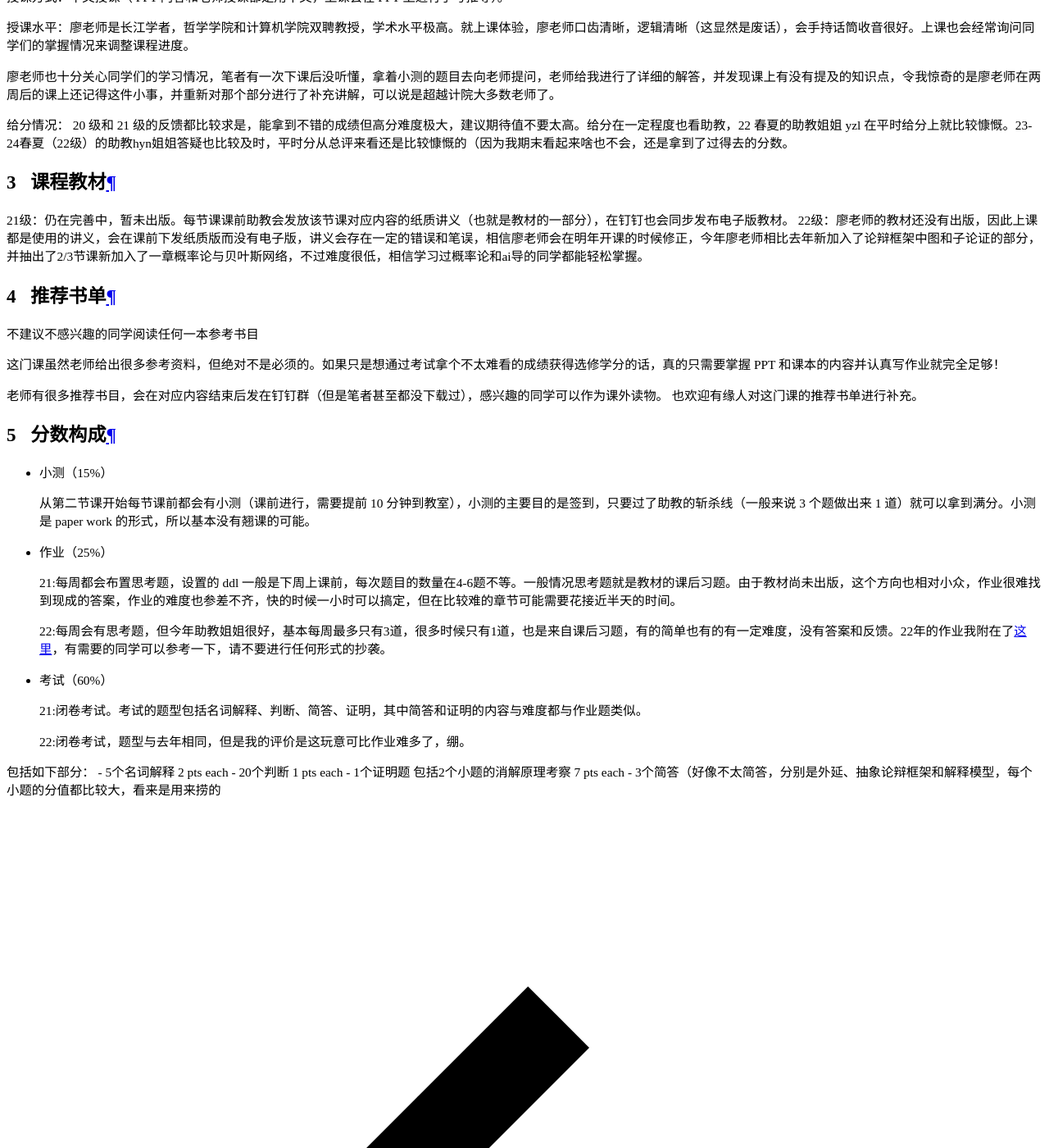
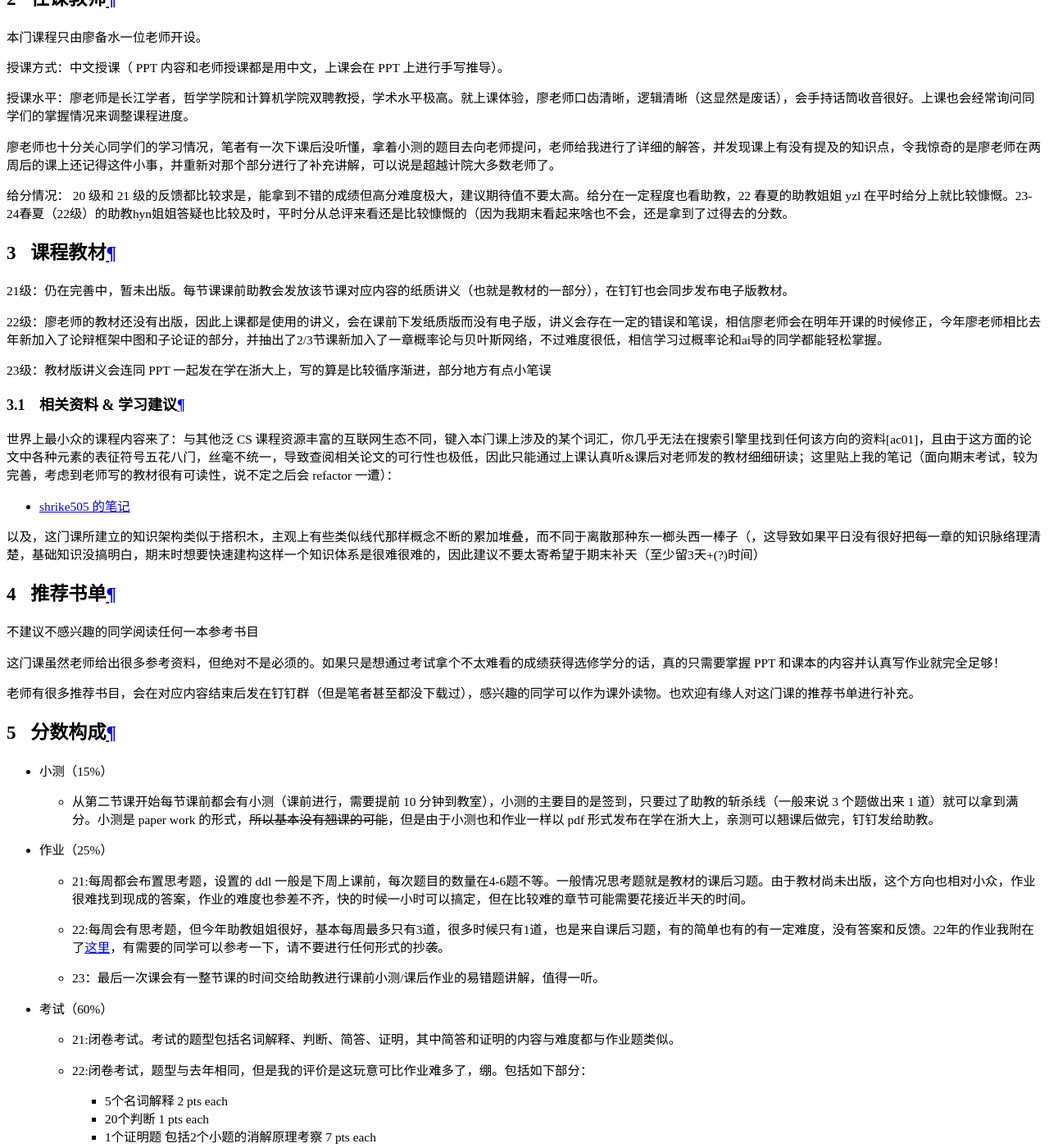
Before and after one commit to ZJU-Turing/TuringCourses, an MkDocs documentation site: the page built from docs/major_elective/ai_logic/index.md, in a window 1280 px wide and 1400 px high, scrolled down 19336 px. Shown: the whole window at 82% size. Built offline with MkDocs 1.6.1 and Material for MkDocs 9.7.7, drawn with Linux system fonts in a browser that asks for light colours; comment, search, counter and statistics services are not loaded; some of the changed text lies outside the part shown.

Commit message:
docs: 更新人工智能逻辑，面向对象程序设计，习近平新时代中国特色社会主义思想概论课程内容 (#247)
* docs: 更新人工智能逻辑，面向对象程序设计，习近平新时代中国特色社会主义思想概论课程内容

* fix: 修正习概分栏显示问题

```diff
--- a/docs/major_elective/ai_logic/index.md
+++ b/docs/major_elective/ai_logic/index.md
@@ -1,19 +1,21 @@
 # 人工智能逻辑
+
 <div class="badges">
     <span class="badge ai-badge">AI 专业选修</span>
 </div>
 
 ## 课程学习内容
-人工智能逻辑研究逻辑语言和推理规则；语言表示（如一阶逻辑语言、基于规则的语言）、语法规则（将关系/连接表示为公式）、语义模型（公式的解释）。
-主要知识点为：
+
+人工智能逻辑研究逻辑语言和推理规则；语言表示（如一阶逻辑语言、基于规则的语言）、语法规则（将关系/连接表示为公式）、语义模型（公式的解释）。主要知识点为：
 
 - 知识的表示与推理
 - 命题逻辑与一阶逻辑
 - 知识图谱与描述逻辑
 - 缺省逻辑、非单调逻辑
 - 回答集编程
-- 论证与攻击关系
-- 抽象论辩理论
+- 经典抽象论辩理论
+- 结构化论辩理论
+- 论辩语义的计算方法
 - 概率论与贝叶斯网络（此部分是23-24春夏新加入的部分）
 
 在命题逻辑与一阶逻辑及之前的内容和在[离散数学](../../major_basic/discrete_math/)以及[人工智能基础/人工智能引论](../../major_basic/ai_basic/)课程中学到的相关逻辑差距不大，最大的区别可能重新引入了一套符号体系，在逻辑推导等方面有范式。
@@ -27,8 +29,8 @@
 
 不过对于最开始的命题逻辑和一阶逻辑老师也会重新讲一遍，所以没有逻辑学基础的同学其实也完全不影响修读这门课，只是在课程前期会吃力一些。
 
+## 任课教师
 
-## 任课教师
 本门课程只由廖备水一位老师开设。
 
 授课方式：中文授课（ PPT 内容和老师授课都是用中文，上课会在 PPT 上进行手写推导）。
@@ -39,40 +41,51 @@
 
 给分情况： 20 级和 21 级的反馈都比较求是，能拿到不错的成绩但高分难度极大，建议期待值不要太高。给分在一定程度也看助教，22 春夏的助教姐姐 yzl 在平时给分上就比较慷慨。23-24春夏（22级）的助教hyn姐姐答疑也比较及时，平时分从总评来看还是比较慷慨的（因为我期末看起来啥也不会，还是拿到了过得去的分数。
 
-
 ## 课程教材
 
 21级：仍在完善中，暂未出版。每节课课前助教会发放该节课对应内容的纸质讲义（也就是教材的一部分），在钉钉也会同步发布电子版教材。
+
 22级：廖老师的教材还没有出版，因此上课都是使用的讲义，会在课前下发纸质版而没有电子版，讲义会存在一定的错误和笔误，相信廖老师会在明年开课的时候修正，今年廖老师相比去年新加入了论辩框架中图和子论证的部分，并抽出了2/3节课新加入了一章概率论与贝叶斯网络，不过难度很低，相信学习过概率论和ai导的同学都能轻松掌握。
+
+23级：教材版讲义会连同 PPT 一起发在学在浙大上，写的算是比较循序渐进，部分地方有点小笔误
+
+### 相关资料 & 学习建议
+
+世界上最小众的课程内容来了：与其他泛 CS 课程资源丰富的互联网生态不同，键入本门课上涉及的某个词汇，你几乎无法在搜索引擎里找到任何该方向的资料[ac01]，且由于这方面的论文中各种元素的表征符号五花八门，丝毫不统一，导致查阅相关论文的可行性也极低，因此只能通过上课认真听&课后对老师发的教材细细研读；这里贴上我的笔记（面向期末考试，较为完善，考虑到老师写的教材很有可读性，说不定之后会 refactor 一遭）：
+
+- [shrike505 的笔记](https://nest.shrike505.cc/notes/AI/AIL/)
+
+以及，这门课所建立的知识架构类似于搭积木，主观上有些类似线代那样概念不断的累加堆叠，而不同于离散那种东一榔头西一棒子（，这导致如果平日没有很好把每一章的知识脉络理清楚，基础知识没搞明白，期末时想要快速建构这样一个知识体系是很难很难的，因此建议不要太寄希望于期末补天（至少留3天+(?)时间）
 
 ## 推荐书单
 
 !!! warning "不建议不感兴趣的同学阅读任何一本参考书目"
     这门课虽然老师给出很多参考资料，但绝对不是必须的。如果只是想通过考试拿个不太难看的成绩获得选修学分的话，真的只需要掌握 PPT 和课本的内容并认真写作业就完全足够！
 
-老师有很多推荐书目，会在对应内容结束后发在钉钉群（但是笔者甚至都没下载过），感兴趣的同学可以作为课外读物。
-也欢迎有缘人对这门课的推荐书单进行补充。
+老师有很多推荐书目，会在对应内容结束后发在钉钉群（但是笔者甚至都没下载过），感兴趣的同学可以作为课外读物。也欢迎有缘人对这门课的推荐书单进行补充。
 
 ## 分数构成
 
-* 小测（15%）
+- 小测（15%）
 
-    从第二节课开始每节课前都会有小测（课前进行，需要提前 10 分钟到教室），小测的主要目的是签到，只要过了助教的斩杀线（一般来说 3 个题做出来 1 道）就可以拿到满分。小测是 paper work 的形式，所以基本没有翘课的可能。
+    - 从第二节课开始每节课前都会有小测（课前进行，需要提前 10 分钟到教室），小测的主要目的是签到，只要过了助教的斩杀线（一般来说 3 个题做出来 1 道）就可以拿到满分。小测是 paper work 的形式，~~所以基本没有翘课的可能~~，但是由于小测也和作业一样以 pdf 形式发布在学在浙大上，亲测可以翘课后做完，钉钉发给助教。
 
-* 作业（25%）
+- 作业（25%）
 
-    21:每周都会布置思考题，设置的 ddl 一般是下周上课前，每次题目的数量在4-6题不等。一般情况思考题就是教材的课后习题。由于教材尚未出版，这个方向也相对小众，作业很难找到现成的答案，作业的难度也参差不齐，快的时候一小时可以搞定，但在比较难的章节可能需要花接近半天的时间。
+    - 21:每周都会布置思考题，设置的 ddl 一般是下周上课前，每次题目的数量在4-6题不等。一般情况思考题就是教材的课后习题。由于教材尚未出版，这个方向也相对小众，作业很难找到现成的答案，作业的难度也参差不齐，快的时候一小时可以搞定，但在比较难的章节可能需要花接近半天的时间。
 
-    22:每周会有思考题，但今年助教姐姐很好，基本每周最多只有3道，很多时候只有1道，也是来自课后习题，有的简单也有的有一定难度，没有答案和反馈。22年的作业我附在了[这里](https://github.com/dieKarotte/AI_Logic)，有需要的同学可以参考一下，请不要进行任何形式的抄袭。
+    - 22:每周会有思考题，但今年助教姐姐很好，基本每周最多只有3道，很多时候只有1道，也是来自课后习题，有的简单也有的有一定难度，没有答案和反馈。22年的作业我附在了[这里](https://github.com/dieKarotte/AI_Logic)，有需要的同学可以参考一下，请不要进行任何形式的抄袭。
 
-* 考试（60%）
+    - 23：最后一次课会有一整节课的时间交给助教进行课前小测/课后作业的易错题讲解，值得一听。
 
-    21:闭卷考试。考试的题型包括名词解释、判断、简答、证明，其中简答和证明的内容与难度都与作业题类似。
+- 考试（60%）
 
-    22:闭卷考试，题型与去年相同，但是我的评价是这玩意可比作业难多了，绷。
+    - 21:闭卷考试。考试的题型包括名词解释、判断、简答、证明，其中简答和证明的内容与难度都与作业题类似。
 
-  包括如下部分：
-  - 5个名词解释 2 pts each
-  - 20个判断 1 pts each
-  - 1个证明题 包括2个小题的消解原理考察 7 pts each
-  - 3个简答（好像不太简答，分别是外延、抽象论辩框架和解释模型，每个小题的分值都比较大，看来是用来捞的
+    - 22:闭卷考试，题型与去年相同，但是我的评价是这玩意可比作业难多了，绷。包括如下部分：
+        - 5个名词解释 2 pts each
+        - 20个判断 1 pts each
+        - 1个证明题 包括2个小题的消解原理考察 7 pts each
+        - 3个简答（好像不太简答，分别是外延、抽象论辩框架和解释模型，每个小题的分值都比较大，看来是用来捞的
+
+    - 23：依旧闭卷./，当然这个课如果（半）开卷的话肯定会上强度的[ac01]（没有说闭卷强度就低的意思），题型也和去年一样，今年的最后一道简答是一道概率论的题（感谢中根开源），具体回忆卷&个人评价可见这个帖子：<https://www.cc98.org/topic/6219817>
```
Also changed, not shown: docs/major_basic/object_oriented_programming/index.md (+11 -5 lines), docs/political/xi_thought/index.md (+22 -7 lines).
